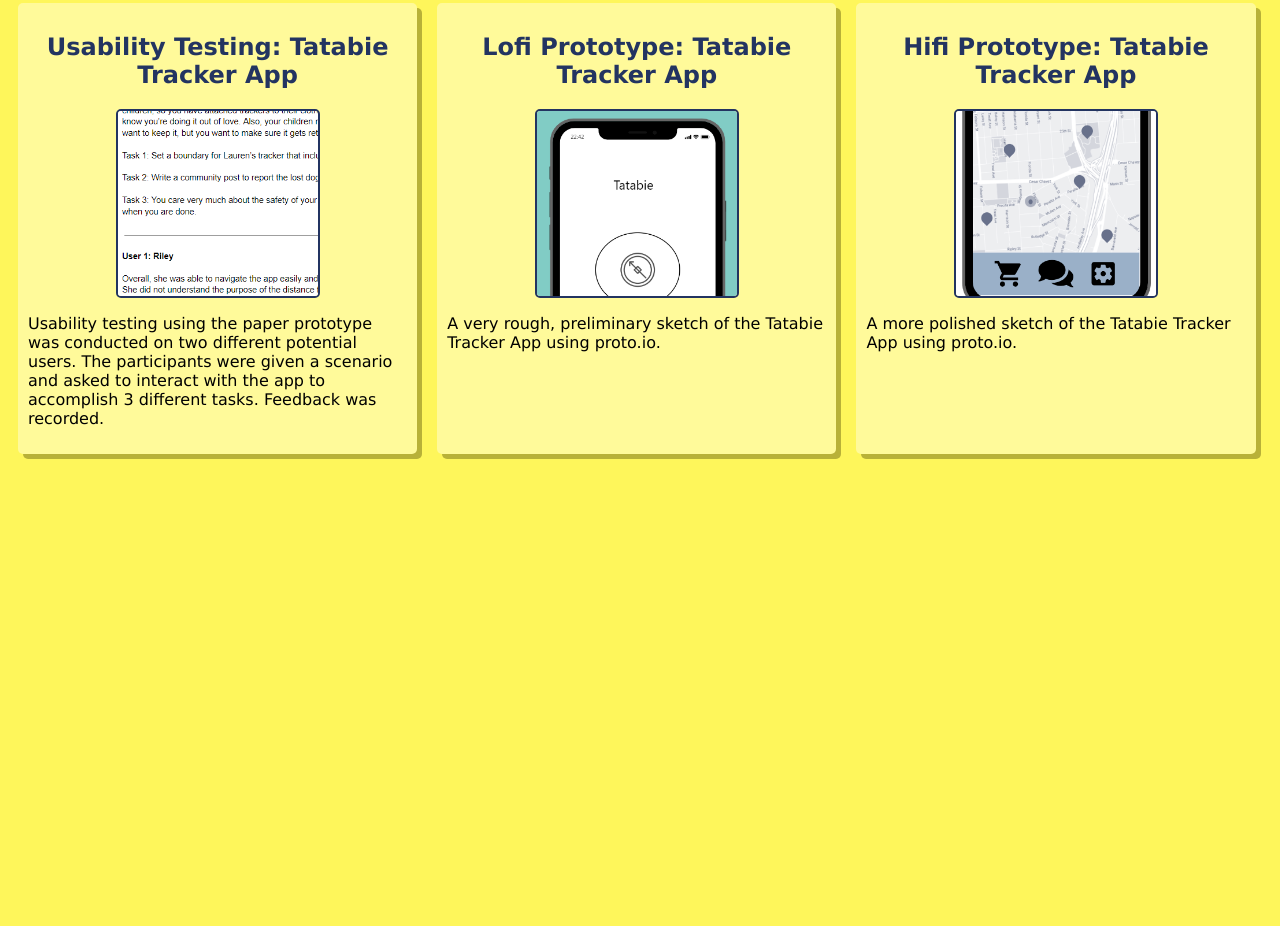
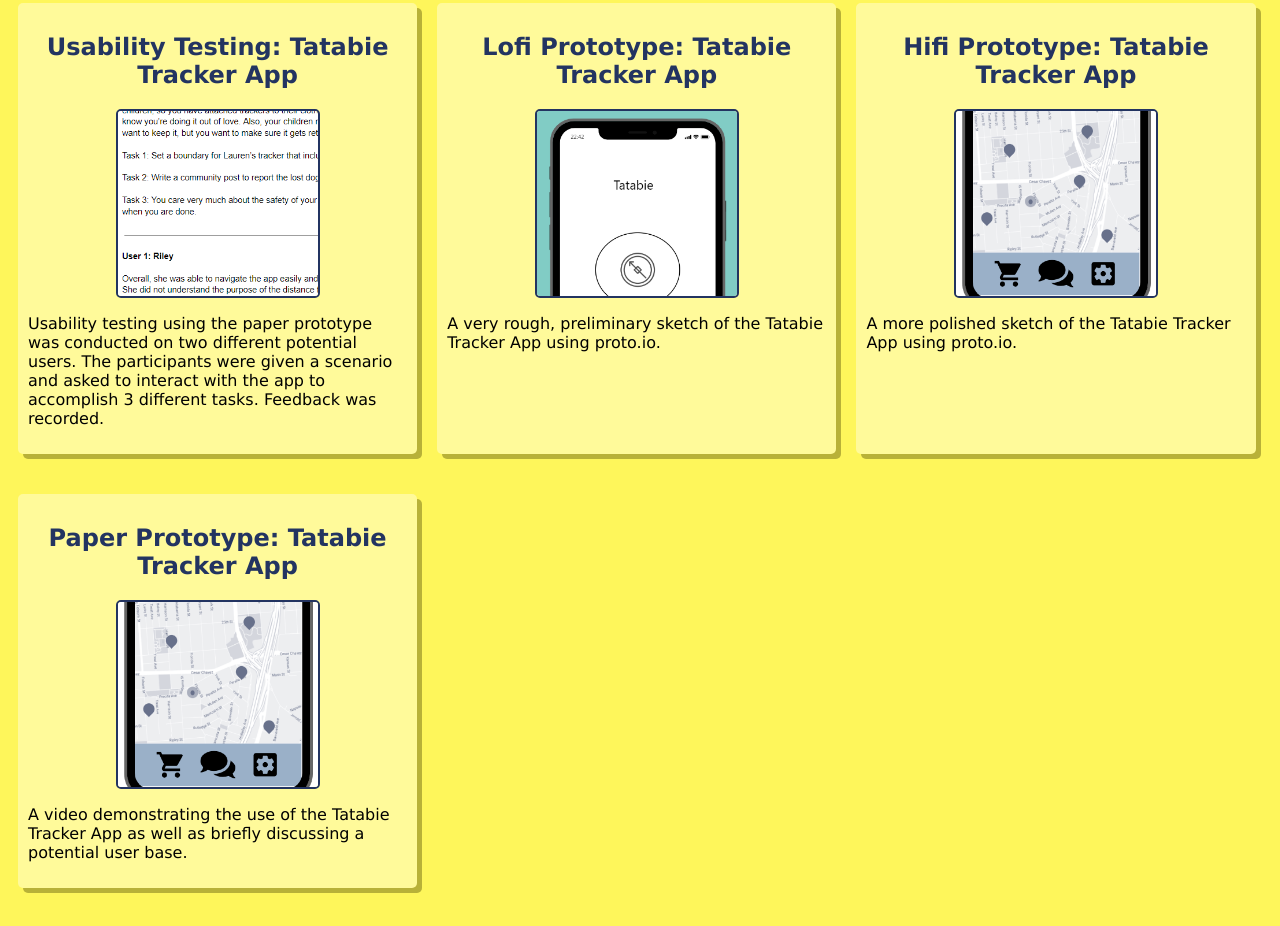
Before and after one commit to ALuedicke/ALuedicke.github.io, a plain HTML site: page index.html in a window 1280 px wide. Shown: the part 974-1900 px from the top of the page. Before the commit the page ends 1466 px from the top, so only its background shows below. Drawn offline with Linux system fonts and the light colour scheme.

Commit message:
Add files via upload

```diff
--- a/index.html
+++ b/index.html
@@ -104,6 +104,18 @@
                     </p>
                 </section>
             </section>
+
+            <!-- Final Presentation Assignment-->
+            <section class="assignment">
+                <a href="https://youtu.be/cri74Q71JDg"><h2>Paper Prototype: Tatabie Tracker App</h2></a>
+                <a href="https://youtu.be/cri74Q71JDg"><img src="Images/hifiproto.png"> </a>
+                <section class="assignment-details">
+                    <p>
+                        A video demonstrating the use of the Tatabie Tracker App as well as briefly discussing a potential user base.
+                    </p>
+                </section>
+            </section>
+
         </div>
     </body>
 </html>
```
